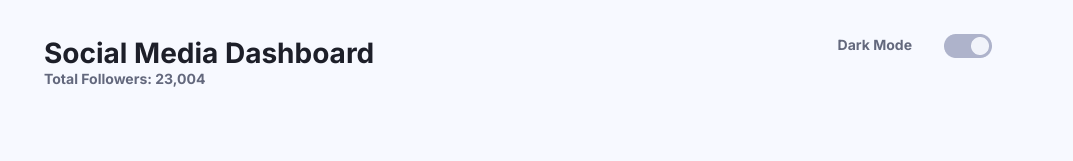
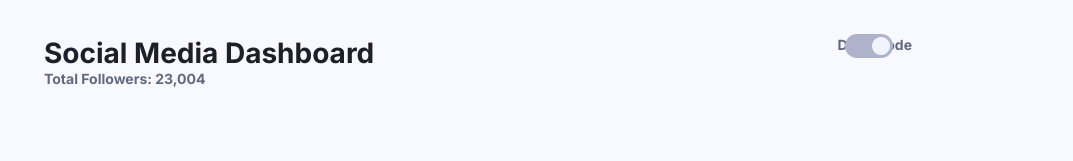
Before and after one commit to Michael-Selby/Social-Media-Dashboard, a plain HTML site: page index.html in a window 1280 px wide. Shown: the top 161 px of the page, without its empty margins (118-1191 px from the left). Drawn offline with Linux system fonts and the light colour scheme.

Commit message:
index.html

```diff
--- a/stye.css
+++ b/stye.css
@@ -50,7 +50,7 @@ h5 {
 .onbtn {
   position: absolute;
   top: 34px;
-  left: 1062px;
+  left: 963px;
   transition: all 1s;
 }
  /* .onbtn:hover{
```
